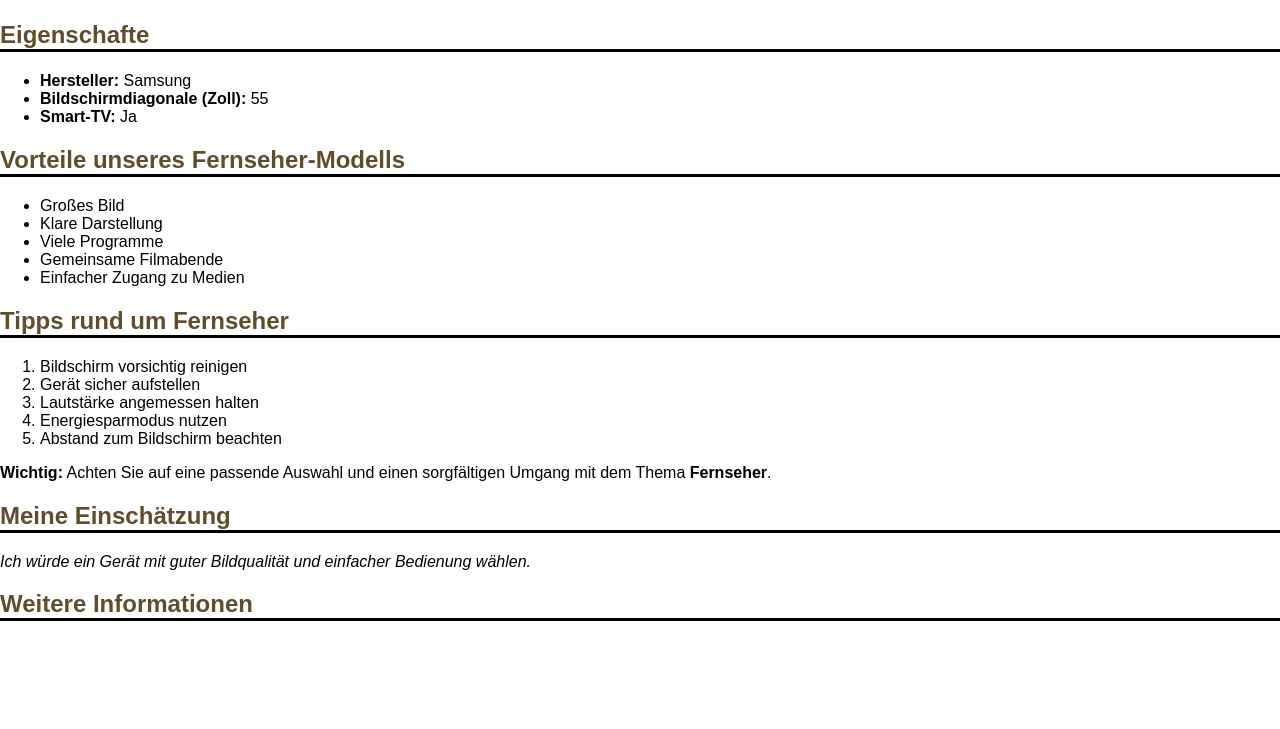
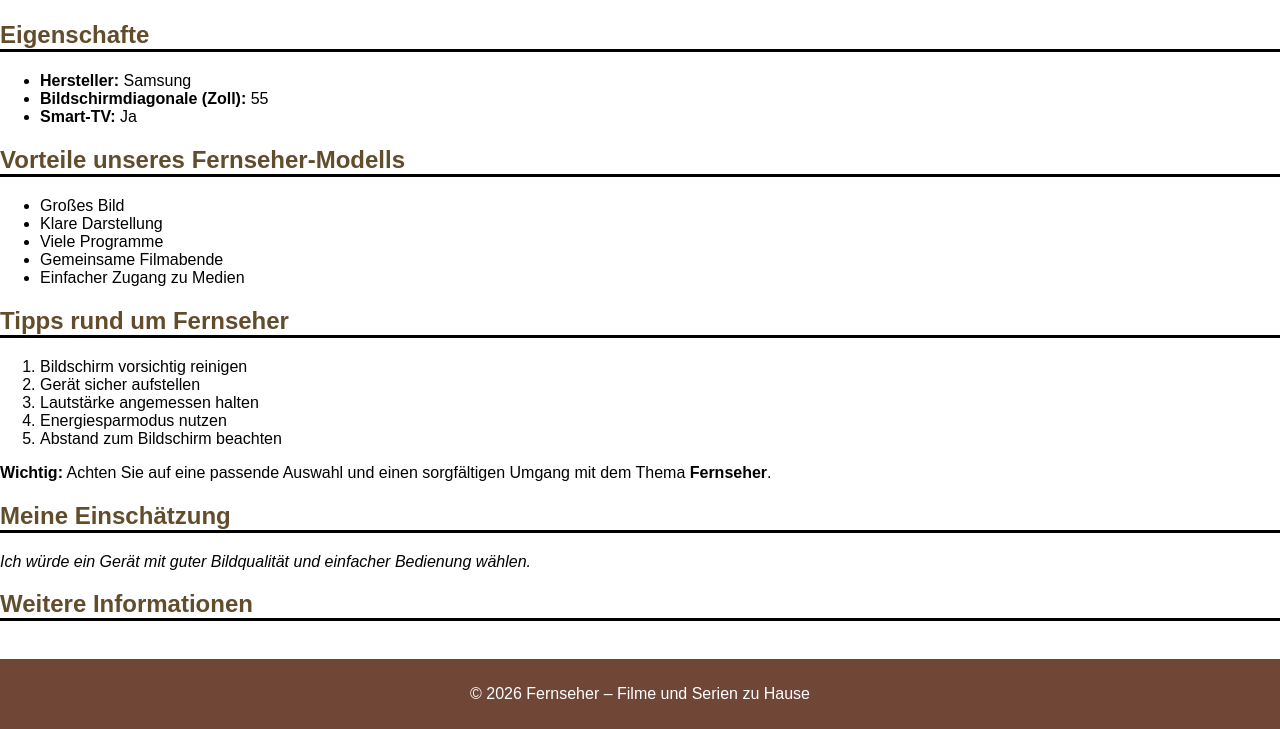
Before and after one commit to YeetusPrime27/3abif_wmc_fernseher, a plain HTML site: page index.html in a window 1280 px wide. Shown: the part 492-1221 px from the top of the page. Before the commit the page ends 1151 px from the top, so only its background shows below. Drawn offline with Linux system fonts and the light colour scheme.

Commit message:
added footer

```diff
--- a/index.html
+++ b/index.html
@@ -25,6 +25,12 @@
             justify-items: center;
             background-color: #704637;
             padding: 15px;
+        }
+        footer {
+            background-color: #704637;
+            text-align: center;
+            color: white;
+            padding: 10px;
         }
         a {
             color: white;
@@ -63,6 +69,7 @@
             <a href="#">Kontakt</a>
         </nav>
     </div>
+    <!--NAVIGATION BAR END-->
 
     <h2 id="fernseher">Samsung – Smart-TV</h2>
     <p>Ein Fernseher bringt Filme, Nachrichten und Sport ins Wohnzimmer. Moderne Geräte bieten oft zusätzliche Internetfunktionen.</p>
@@ -102,5 +109,13 @@
     <h2>Weitere Informationen</h2>
     <a href="https://de.wikipedia.org/wiki/Spezial:Suche?search=Fernseher">Mehr über Fernseher erfahren</a>
 
+    <!--FOOTER-->
+    <div>
+        <footer>
+            <p>© 2026 Fernseher – Filme und Serien zu Hause</p>
+        </footer>
+    </div>
+    <!--FOOTER END-->
+
 </body>
 </html>
```
